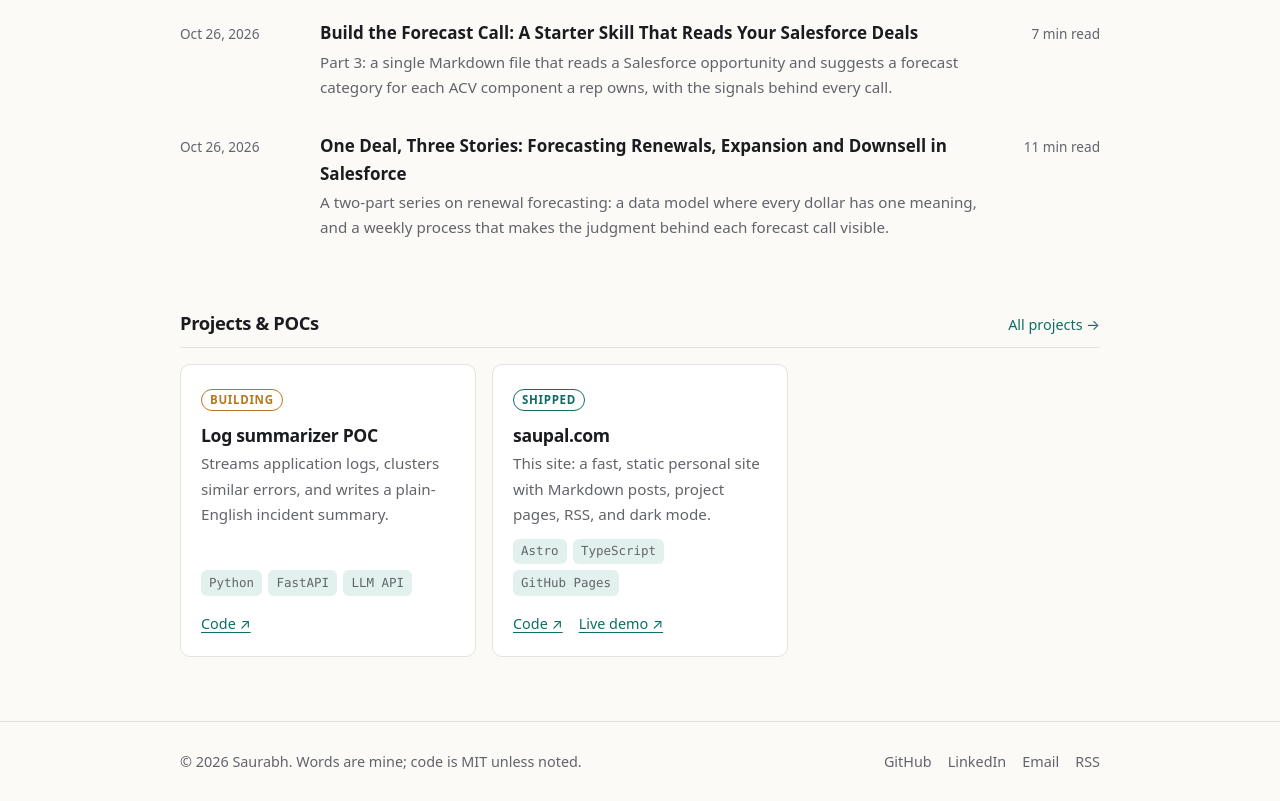
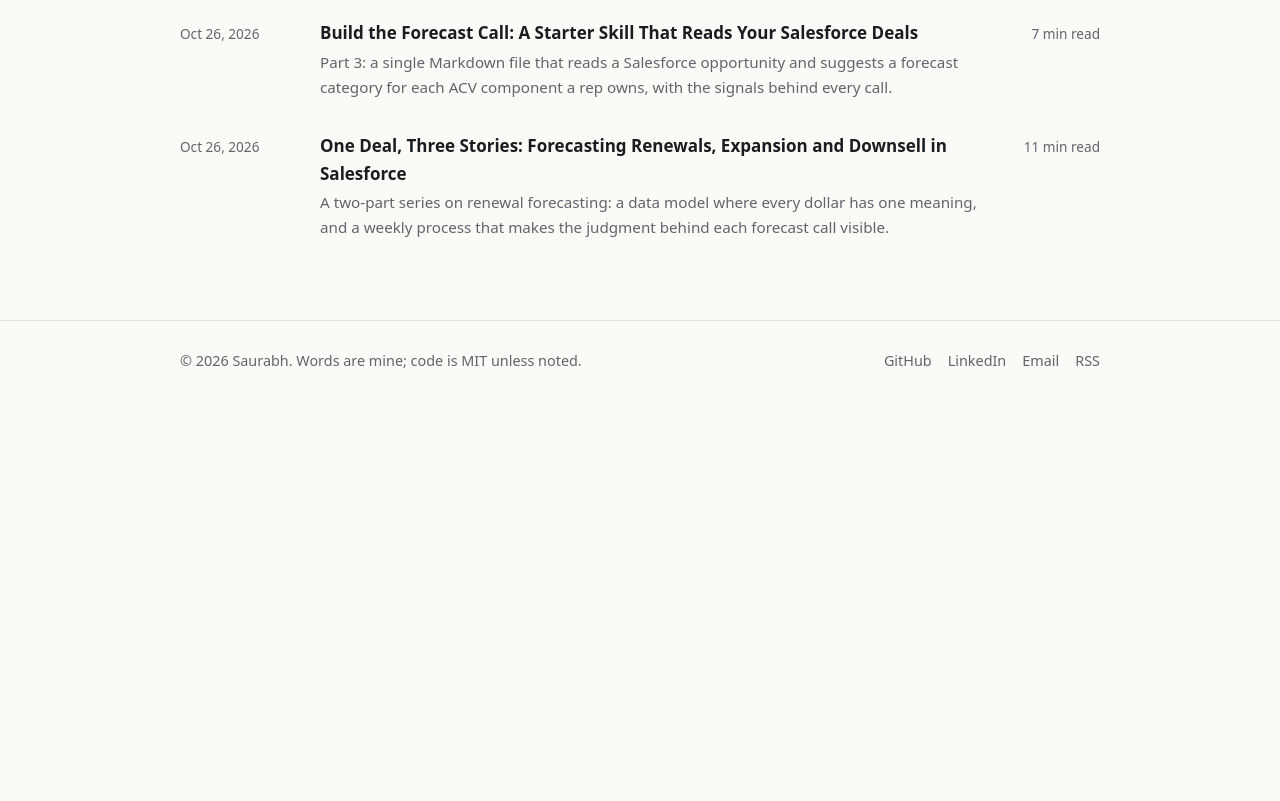
Before and after one commit to saurabhrawane/saupal.com, an Astro site: page / in a window 1280 px wide. Shown: the part 1010-1811 px from the top of the page. After the commit the page ends 1411 px from the top, so only its background shows below. Built offline with nearby package versions, Linux system fonts and the light colour scheme; Astro itself is replaced by a stand-in of ours.

Commit message:
Update index.astro

```diff
--- a/src/pages/index.astro
+++ b/src/pages/index.astro
@@ -1,12 +1,10 @@
 ---
 import Base from '../layouts/Base.astro';
 import PostList from '../components/PostList.astro';
-import ProjectCard from '../components/ProjectCard.astro';
 import { SITE, SOCIALS } from '../consts';
-import { getPosts, getProjects } from '../lib/content';
+import { getPosts } from '../lib/content';
 
 const posts = (await getPosts()).slice(0, 5);
-const projects = (await getProjects()).slice(0, 4);
 ---
 
 <Base>
@@ -19,7 +17,6 @@ const projects = (await getProjects()).slice(0, 4);
     </p>
     <p class="actions">
       <a class="btn" href="/blog">Read the writing</a>
-      <a class="btn btn-ghost" href="/projects">See the projects</a>
       {SOCIALS.github && <a class="btn btn-ghost" href={SOCIALS.github} rel="me noopener">GitHub ↗</a>}
     </p>
   </section>
@@ -31,14 +28,4 @@ const projects = (await getProjects()).slice(0, 4);
     </div>
     <PostList posts={posts} />
   </section>
-
-  <section class="section">
-    <div class="section-head">
-      <h2>Projects &amp; POCs</h2>
-      <a href="/projects">All projects →</a>
-    </div>
-    <div class="grid">
-      {projects.map((p) => <ProjectCard project={p} />)}
-    </div>
-  </section>
 </Base>
```
